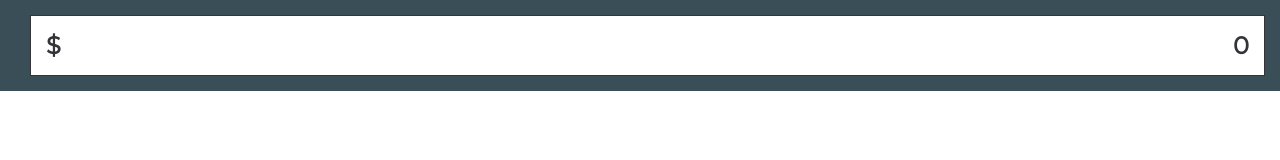
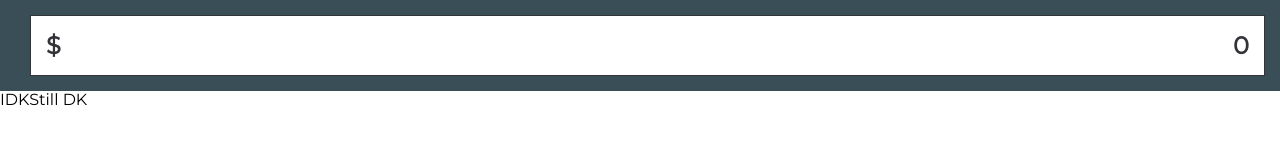
Before and after one commit to joaovmanke/check-splitter, a React (Create React App) app: page / in a window 1280 px wide. Shown: the top 160 px of the page. Built offline with nearby package versions, Linux system fonts and the light colour scheme; some icons are missing.

Commit message:
Started the Util commponent and managed to clear it from fixed header

```diff
--- a/src/components/App.js
+++ b/src/components/App.js
@@ -1,21 +1,40 @@
-import React from "react";
+import React, { Component, createRef } from "react";
 
 import Header from "./Header";
+import Util from "./Util";
 
 import "./css/App.css";
 
 // FIXME: Uncomment
-// import Util from "./Util";
 // import CommandBlock from "./CommandBlock";
 
-export default function App(props) {
+export default class App extends Component {
+  constructor(props) {
+    super(props);
+
+    this.state = { topClear: 0 };
+    this.headerRef = createRef();
+  }
+
+  componentDidMount() {
+    this.setState({ topClear: this.headerRef.current.clientHeight });
+  }
+
+  render() {
     return (
       <div className="app">
+        <div style={{ position: "fixed", top: 0, left: 0, right: 0 }}>
+          <div ref={this.headerRef}>
             <Header />
+          </div>
+        </div>
+        <div style={{ paddingTop: this.state.topClear }}>
+          <Util />
+        </div>
 
         {/* FIXME: Uncomment */}
-      {/* <Util />
-      <CommandBlock /> */}
+        {/* <CommandBlock /> */}
       </div>
     );
   }
+}
--- /dev/null
+++ b/src/components/Divider.js
@@ -0,0 +1,10 @@
+import React from "react";
+
+const Divider = props => (
+  <div className="divider">
+    <span>IDK</span>
+    <span>Still DK</span>
+  </div>
+);
+
+export default Divider;
--- a/src/components/Header.js
+++ b/src/components/Header.js
@@ -1,15 +1,19 @@
-import React from "react";
+import React, { Component } from "react";
 
 import Calc from "./Calc";
 import Display from "./Display";
 
 import "./css/Header.css";
 
-const Header = () => (
-  <div className="header">
-    <Calc />
-    <Display prefix="$" />
-  </div>
-);
+class Header extends Component {
+  render() {
+    return (
+      <div className="header">
+        <Calc />
+        <Display prefix="$" />
+      </div>
+    );
+  }
+}
 
 export default Header;
--- /dev/null
+++ b/src/components/Util.js
@@ -0,0 +1,16 @@
+import React, { Component } from "react";
+import { connect } from "react-redux";
+
+import Divider from "./Divider";
+
+class Util extends Component {
+  render() {
+    return (
+      <div className="util">
+        <Divider />
+      </div>
+    );
+  }
+}
+
+export default connect(() => ({}))(Util);
```
Lines whose indentation alone changed are shown as unchanged.
